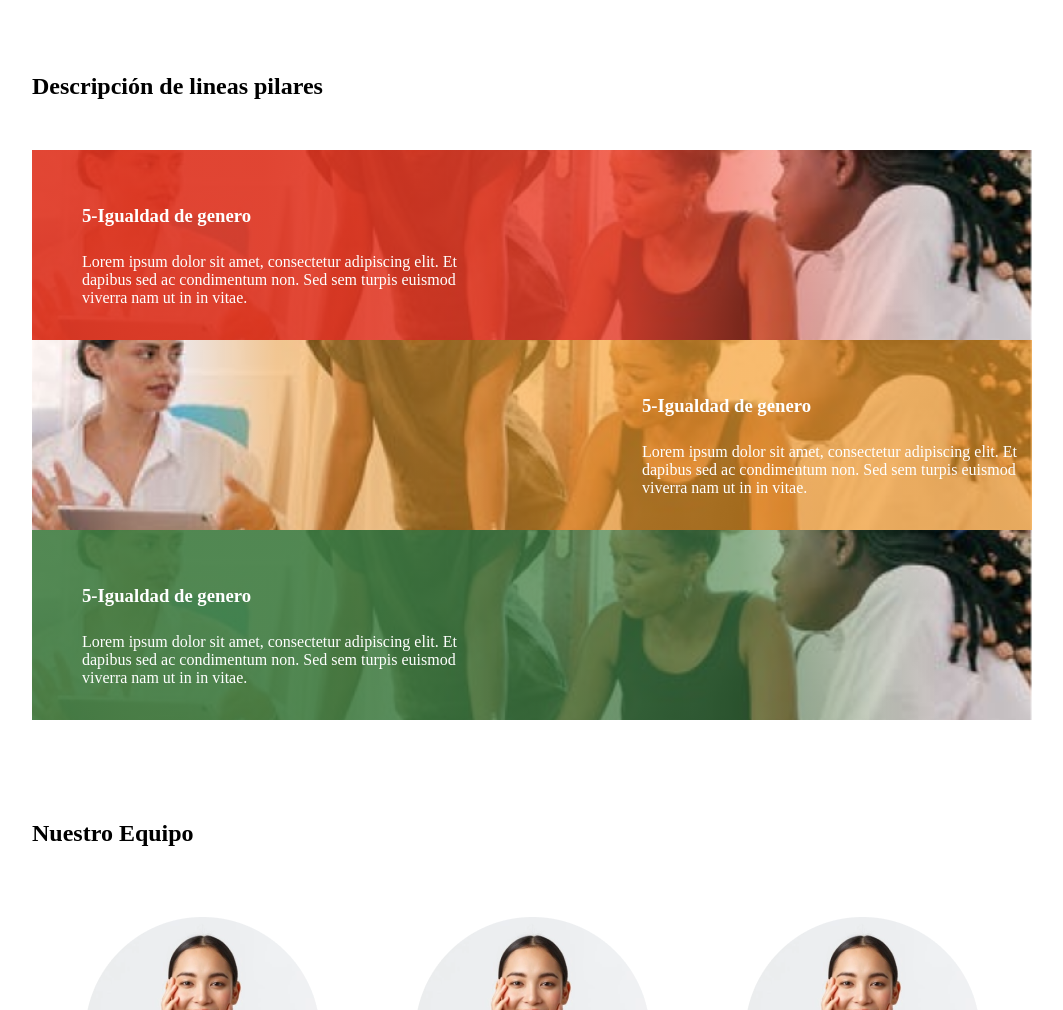
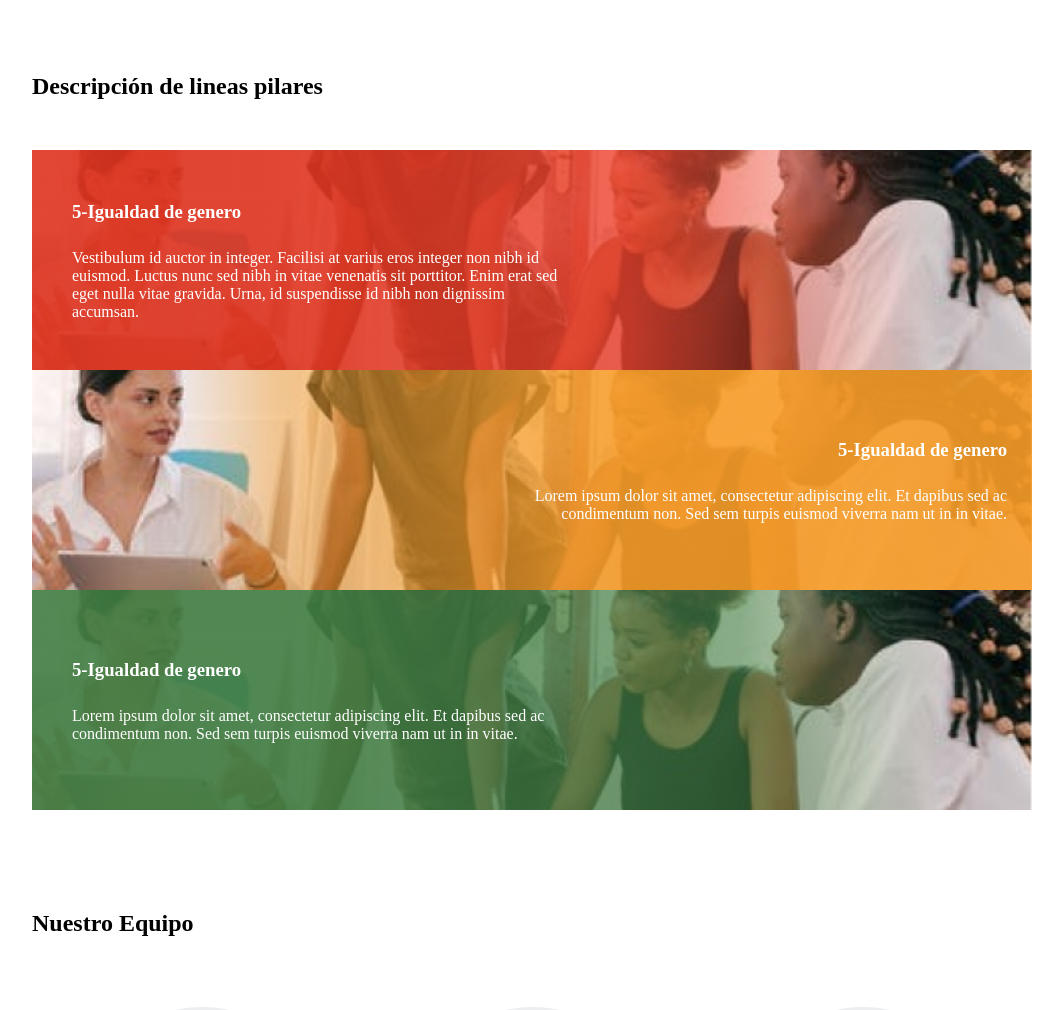
Before and after one commit to JuanC-JC/CamaraVerde, a Gatsby site: page /nosotros in a window 1280 px wide. Shown: the part 1000-2010 px from the top of the page, without its empty margins (108-1171 px from the left). Built offline with nearby package versions, Linux system fonts and the light colour scheme; Gatsby itself is replaced by a stand-in of ours.

Commit message:
pilares animations and button--white add

```diff
--- a/src/components/Us/Pilares.jsx
+++ b/src/components/Us/Pilares.jsx
@@ -15,11 +15,13 @@ export default function Pilares() {
 
         <div className="pilarCard__text">
           <h3>5-Igualdad de genero</h3>
-          <p>Lorem ipsum dolor sit amet, consectetur adipiscing elit. Et dapibus sed ac condimentum non. Sed sem turpis euismod viverra
-            nam ut in in vitae.
+          <p>Vestibulum id auctor in integer. Facilisi at varius eros integer non nibh id euismod.
+            Luctus nunc sed nibh in vitae venenatis sit porttitor. Enim erat sed eget nulla vitae gravida.
+            Urna, id suspendisse id nibh non dignissim accumsan.
           </p>
         </div>
 
+        <button class='button button--white'>Ver mas</button>
       </div>
 
       <div className="pilarCard pilarCard--yellow pilarCard--right">
@@ -33,6 +35,7 @@ export default function Pilares() {
           </p>
         </div>
 
+        <button class='button button--white'>Ver mas</button>
       </div>
 
       <div className="pilarCard pilarCard--green">
@@ -46,6 +49,7 @@ export default function Pilares() {
           </p>
         </div>
 
+        <button class='button button--white'>Ver mas</button>
       </div>
     </section>
   );
--- a/src/styles/components/Us/Pilares.scss
+++ b/src/styles/components/Us/Pilares.scss
@@ -13,21 +13,26 @@
 
 //Tarjetas de pilares
 .pilarCard {
-  height: 190px;
+  height: 250px;
   width: 100%;
   position: relative;
   overflow: hidden;
   color: white;
   display: flex;
+  align-items: center;
+  flex-direction: column;
+  padding-bottom: 15px;
 
   &::after {
     position: absolute;
     top: 0;
+    left: 0;
     content: "";
     width: 100%;
     height: 100%;
     z-index: -1;
     opacity: 0.9;
+    transition: all 300ms;
   }
 
   img {
@@ -50,16 +55,27 @@
       margin-bottom: 10px;
     }
   }
+
+  .button {
+    margin: 0 auto;
+    width: 120px;
+    transition: all ease-in-out 300ms;
+  }
 }
 
 //Modificadores de color
 .pilarCard {
+  &--right {
+    &::after {
+      left: auto;
+      right: 0;
+    }
+  }
   &--red {
     &::after {
       background: linear-gradient(
         180deg,
-        rgba(223, 51, 30, 0) 27.46%,
-        rgba(223, 51, 30, 0) 27.47%,
+        rgba(223, 51, 30, 0.2) 27.47%,
         rgba(223, 51, 30, 0.47) 41.07%,
         #df331e 75.82%
       );
@@ -70,8 +86,7 @@
     &::after {
       background: linear-gradient(
         180deg,
-        rgba(223, 51, 30, 0) 27.46%,
-        rgba(247, 156, 39, 0) 27.47%,
+        rgba(247, 156, 39, 0.2) 27.47%,
         rgba(247, 156, 39, 0.47) 41.07%,
         rgba(247, 156, 39, 0.8) 75.82%
       );
@@ -82,8 +97,7 @@
     &::after {
       background: linear-gradient(
         180deg,
-        rgba(223, 51, 30, 0) 27.46%,
-        rgba(64, 125, 66, 0) 27.47%,
+        rgba(64, 125, 66, 0.2) 27.47%,
         rgba(64, 125, 66, 0.62) 47.87%,
         #407d42 100%
       );
@@ -93,21 +107,35 @@
 
 @media (min-width: 600px) {
   .pilarCard {
+    height: 220px;
+    flex-direction: row;
+    padding-bottom: 0;
+
+    &:hover {
+      .button {
+        transform: translateX(0);
+        opacity: 1;
+      }
+
+      &::after {
+        width: 120%;
+      }
+    }
+
     &__text {
       justify-content: center;
-      max-width: 380px;
-      padding-left: 5%;
+      max-width: 480px;
+      padding: 25px;
+      padding-left: 4%;
     }
 
-    &--right {
-      justify-content: flex-end;
-
-      &::after {
-        transform: scaleX(-1);
-      }
+    .button {
+      opacity: 0;
+      transform: translateX(-200px);
     }
   }
 
+  //modificadores
   .pilarCard {
     &--red {
       &::after {
@@ -124,7 +152,7 @@
       &::after {
         background: linear-gradient(
           90.1deg,
-          rgba(247, 156, 39, 0.72) 40.49%,
+          rgba(247, 156, 39, 1) 40.49%,
           rgba(247, 156, 39, 0.4824) 75.54%,
           rgba(247, 156, 39, 0) 84.76%
         );
@@ -141,5 +169,33 @@
         );
       }
     }
+
+    &--right {
+      flex-direction: row-reverse;
+      h3,
+      p {
+        text-align: right;
+      }
+
+      &::after {
+        transform: scaleX(-1);
+      }
+
+      .button {
+        transform: translateX(200px);
+      }
+    }
   }
 }
+
+@media (min-width: 1024px) {
+  .pilarCard {
+    &__text {
+      max-width: 500px;
+    }
+
+    &--right {
+      justify-content: flex-end;
+    }
+  }
+}
--- a/src/styles/components/button.scss
+++ b/src/styles/components/button.scss
@@ -21,6 +21,11 @@
     background-color: $main-orange;
   }
 
+  &--white {
+    background-color: $main-white;
+    color: $main-green;
+  }
+
   &--outline {
     background: transparent;
     border: 1px solid white;
```
